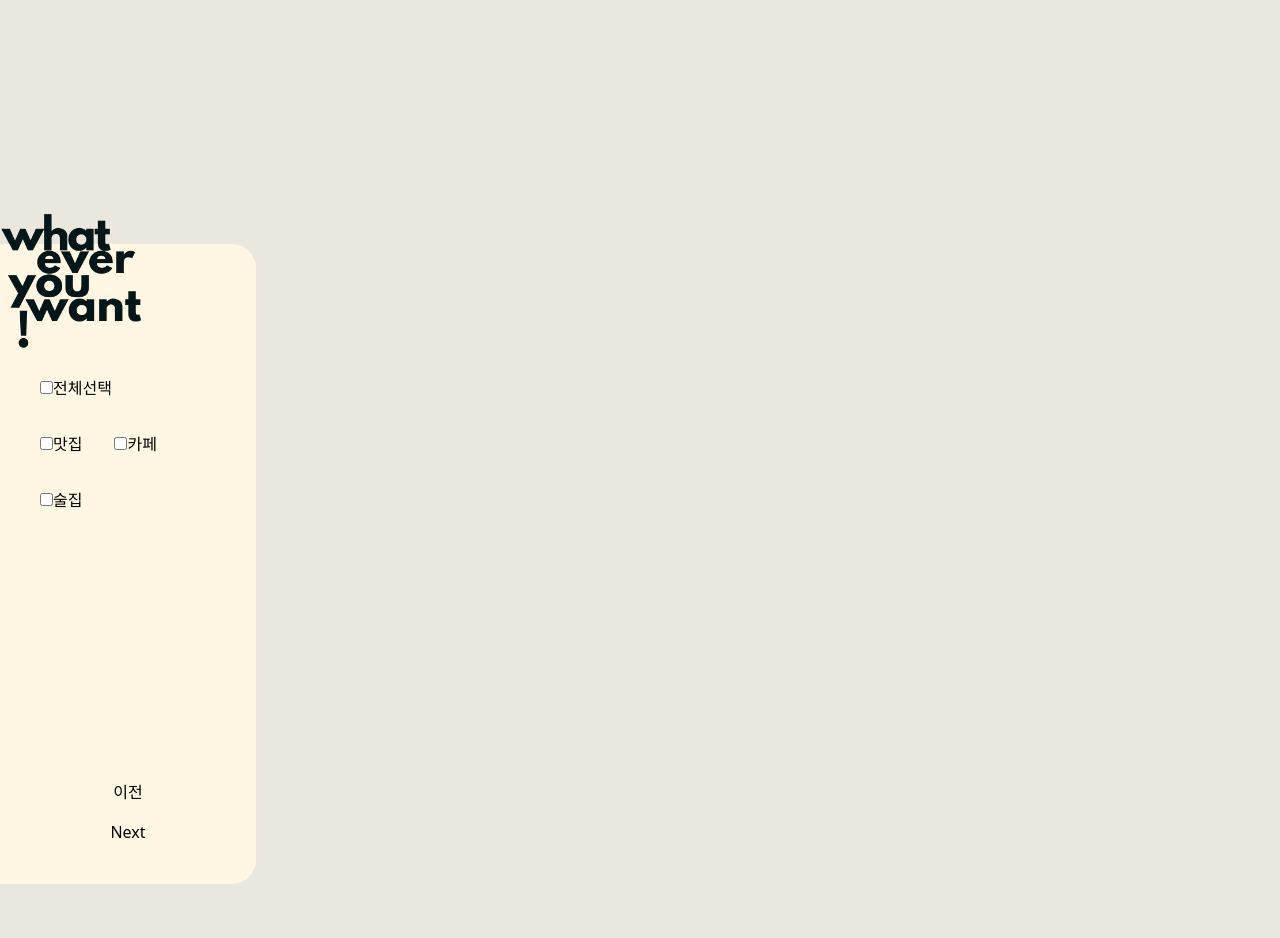
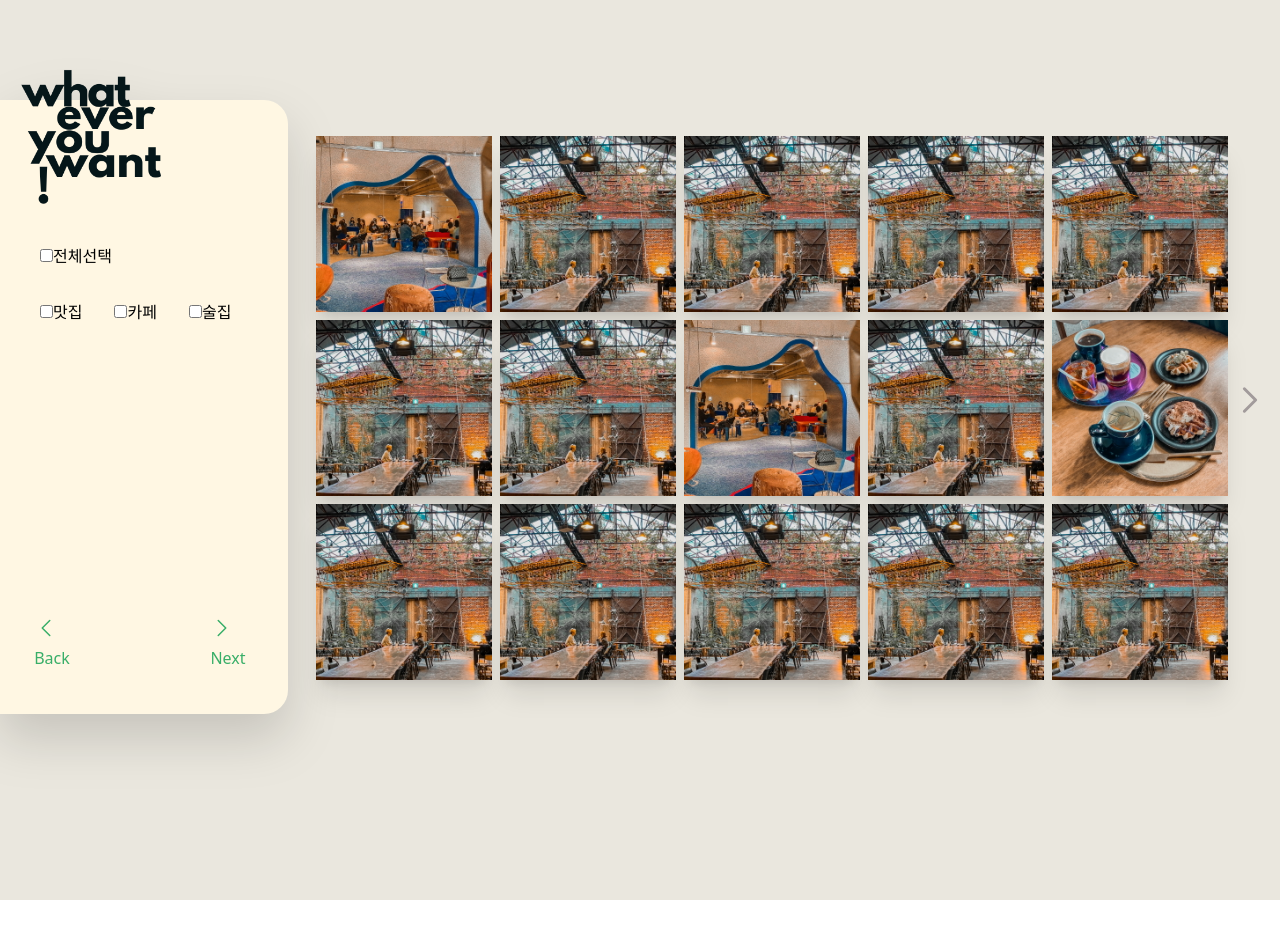
Before and after one commit to PROJECT-SAESAM/FRONT-END, a React (Create React App) app: page / in a window 1280 px wide. Shown: the part 700-1638 px from the top of the page. After the commit the page ends 1600 px from the top, so only its background shows below. Built offline with nearby package versions, Linux system fonts and the light colour scheme.

Commit message:
0202/ 메인서비스부분 css 진행중

```diff
--- a/src/App.tsx
+++ b/src/App.tsx
@@ -10,9 +10,8 @@ function App() {
   return (
     <div className='App h-full bg-[#eae7de]'>
       {/* 기본 배경색 */}
-      <Header />
-      <RCMND />
-      <div className='h-36' />
+      <div><Header /></div>
+      <div><RCMND /></div>
       {/* <Footer /> */}
     </div>
   );
--- a/src/Layout/Header.tsx
+++ b/src/Layout/Header.tsx
@@ -26,7 +26,7 @@ const Header = () => {
 
 
     return (
-        <div className="h-screen">
+        <div>
             {/* <video src="./video/coffee_shop.mp4" loop autoPlay muted /> */}
             <div className="flex p-3 space-x-8 text-xs">
                 {visitGithub(teamInfo)}
--- a/src/Layout/Main/RCMND/Check.tsx
+++ b/src/Layout/Main/RCMND/Check.tsx
@@ -47,21 +47,21 @@ const Check = () => {
 
         console.log({ key, values });
 
-        const checkedIMG = './IMG/seasam_logo.png';
-
         // 키워드 리스트 돌려서 체크박스 생성
         const checkBox =
             values.map((value) => {
-                return (
-                    <><p className="p-2"><label><input type="checkbox" name={key} value={value} onChange={(e) => singleCheck(e.target.checked, e.target.value)}
-                        checked={checkedKeywordList.includes(value) ? true : false} />{value}</label></p></>
+                return (//체크박스 디자인 바꾸기
+                    // className = "w-4 h-4 border-2 rounded-sm appearance-none border-slate-700"
+                    <><p className="p-2"><label><input type="checkbox" name={key} id={value} value={value} onChange={(e) => singleCheck(e.target.checked, e.target.value)}
+                        checked={checkedKeywordList.includes(value) ? true : false} />{value}</label>
+                    </p></>
                 )
             })
 
 
         return (
             <>
-                <p className="w-full p-2">
+                <p className="w-full p-2 h-fit">
                     <label>
                         <input type="checkbox" onChange={(e) => allCheck(e.target.checked)} checked={checkedKeywordList.length === values.length ? true : false} />
                         전체선택
@@ -74,23 +74,6 @@ const Check = () => {
     }
 
 
-    // 다음 버튼
-    const nextButton = (n: number): ReactNode => {
-        // console.log("현재 n은 : " + n);
-        // n++
-        // console.log("현재 n은 : " + n);
-
-        return (
-            // TODO : 화살표 이미지로 변경
-            <>
-                <p className="flex p-2 place-content-center">
-                    <label>
-                        <button type="button" name="nextButton" onClick={() => { setKeywordOptions(categoryList[n]) }} >Next</button>
-                    </label>
-                </p>
-            </>
-        )
-    }
 
     // 전체선택이 체크되면
     const allCheck = (checked: boolean) => {
@@ -114,35 +97,59 @@ const Check = () => {
     console.log(checkedKeywordList)
 
     // 이전 버튼
-    const PRVSButton = () => {
+    const backButton = () => {
         return (
-            // TODO : 화살표 이미지로 변경
             <>
-                <p className="flex p-2 place-content-center">
+                <p className="flex w-5 p-2 pl-8 place-content-center ">
                     <label>
-                        <button type="button" name="PRVSButton" >이전</button>
+                        <button type="button" name="backButton" >
+                            <svg xmlns="http://www.w3.org/2000/svg" fill="none" viewBox="0 0 24 24" stroke-width="1.5" stroke="#39AE68" className="w-6 h-6">
+                                <path stroke-linecap="round" stroke-linejoin="round" d="M15.75 19.5L8.25 12l7.5-7.5" />
+                            </svg>
+                        </button>
+                        <span className="text-[#39AE68] font-medium hover:underline">Back</span>
                     </label>
                 </p>
             </>
         )
     }
 
+    // 다음 버튼
+    const nextButton = (n: number): ReactNode => {
+        // console.log("현재 n은 : " + n);
+        // n++
+        // console.log("현재 n은 : " + n);
+
+        return (
+            <>
+                <p className="flex w-5 p-2 pr-8 place-content-center">
+                    <label>
+                        <button type="button" name="nextButton" onClick={() => { setKeywordOptions(categoryList[n]) }} >
+                            <svg xmlns="http://www.w3.org/2000/svg" fill="none" viewBox="0 0 24 24" stroke-width="1.5" stroke="#39AE68" className="w-6 h-6">
+                                <path stroke-linecap="round" stroke-linejoin="round" d="M8.25 4.5l7.5 7.5-7.5 7.5" />
+                            </svg>
+                        </button>
+                        <span className="text-[#39AE68] font-medium hover:underline">Next</span>
+                    </label>
+                </p>
+            </>
+        )
+    }
 
     return (
-        <div className="h-screen">
-            {/* whatever you want */}
-            <img className="whatEverYouWant! h-36 w-36 translate-y-28" src="./IMG/what ever you want!.png" alt="what ever you want!" />
+        <div>
             {/* 베이지 박스 */}
-            <div className="bg-[#fff7e3] h-4/5 w-64 rounded-r-3xl pt-28 px-5">
+            <div className="bg-[#fff7e3] w-72 h-full rounded-r-3xl px-5 drop-shadow-2xl">
+                {/* whatever you want */}
+                < img className="whatEverYouWant! -translate-y-8 h-36 w-36" src="./IMG/what ever you want!.png" alt="what ever you want!" />
                 {/* 체크리스트랑(전체선택 포함) 다음 버튼 */}
-                <div className="flex flex-wrap h-full">
+                <div className="flex flex-wrap pt-3 -translate-y-8 h-fit">
                     <div className="flex flex-row flex-wrap content-start justify-start gap-4 p-3 h-96">{keywordCheckBox(keywordOptions)}</div>
-                    <div className="w-full">
-                        <div>{PRVSButton()}</div>
+                    <div className="flex flex-row justify-between w-full pb-1 pr-2">
+                        <div>{backButton()}</div>
                         <div>{nextButton(0)}</div>
                     </div>
                 </div>
-
             </div>
         </div>
     )
--- a/src/Layout/Main/RCMND/RCMND.tsx
+++ b/src/Layout/Main/RCMND/RCMND.tsx
@@ -8,29 +8,61 @@ import qs from "qs";
 const RCMND = () => {
 
     // 이미지 띄우는 부분
-    // const showRCMND = (): ReactNode => {
+    const showRCMND = (): ReactNode => {
 
-    //     const cafeIMG1 = "21797_10632_1745.jpg";
-    //     const cafeIMG2 = "21797_10633_1844.jpg";
-    //     const cafeIMG3 = "21797_10635_1948.jpg";
+        const cafeIMG1 = "/IMG/dumdum/21797_10632_1745.jpg";
+        const cafeIMG2 = "/IMG/dumdum/21797_10633_1844.jpg";
+        const cafeIMG3 = "/IMG/dumdum/21797_10635_1948.jpg";
 
-    //     const listIMGs = [cafeIMG1, cafeIMG2, cafeIMG3];
-    //     // const [IMG, setIMG] = useState<>(cafeIMG1);
+        const listIMGs = [cafeIMG1, cafeIMG2, cafeIMG3];
+        // const [IMG, setIMG] = useState<>(cafeIMG1);
 
-    //     return (
-    //         <div className="container">
-    //             <div className="item"><image src={IMG} /></div>
-    //         </div>
-    //     )
-    // }
+        return (
+            <div className="flex">
+                <div className="container grid justify-center grid-cols-5 grid-rows-3 gap-2 pt-4 ">
+                    {/* <button className="bg-[url('https://www.google.com/imgres?imgurl=https%3A%2F%2Ft3.daumcdn.net%2Fthumb%2FR720x0%2F%3Ffname%3Dhttp%3A%2F%2Ft1.daumcdn.net%2Fbrunch%2Fservice%2Fuser%2F5GdC%2Fimage%2FbYmpkwCBPcrYP5f0QxHSS24ANsw&imgrefurl=https%3A%2F%2Fbrunch.co.kr%2F%40%405GdC%2F104&tbnid=HP7LmFkn6pll2M&vet=12ahUKEwiD1-ft3_b8AhWMHaYKHeIiCa4QMygOegUIARDfAQ..i&docid=p7Ed31O1GN_wBM&w=720&h=900&q=%EC%B9%B4%ED%8E%98%20%EC%84%B1%EC%88%98&ved=2ahUKEwiD1-ft3_b8AhWMHaYKHeIiCa4QMygOegUIARDfAQ')]">
+                        버튼
+                    </button>
+                    <div className="flex">
+                        <img className="shadow-xl w-50 h-50 hover:grayscale" src={cafeIMG1} alt="성수 카페" />
+                        <span>대림창고</span>
+                    </div> */}
+                    <img className="shadow-xl w-50 h-50" src={cafeIMG2} alt="성수 카페" />
+                    <img className="shadow-xl w-50 h-50" src={cafeIMG1} alt="성수 카페" />
+                    <img className="shadow-xl w-50 h-50" src={cafeIMG1} alt="성수 카페" />
+                    <img className="shadow-xl w-50 h-50" src={cafeIMG1} alt="성수 카페" />
+                    <img className="shadow-xl w-50 h-50" src={cafeIMG1} alt="성수 카페" />
+                    <img className="shadow-xl w-50 h-50" src={cafeIMG1} alt="성수 카페" />
+                    <img className="shadow-xl w-50 h-50" src={cafeIMG1} alt="성수 카페" />
+                    <img className="shadow-xl w-50 h-50" src={cafeIMG2} alt="성수 카페" />
+                    <img className="shadow-xl w-50 h-50" src={cafeIMG1} alt="성수 카페" />
+                    <img className="shadow-xl w-50 h-50" src={cafeIMG3} alt="성수 카페" />
+                    <img className="shadow-xl w-50 h-50" src={cafeIMG1} alt="성수 카페" />
+                    <img className="shadow-xl w-50 h-50" src={cafeIMG1} alt="성수 카페" />
+                    <img className="shadow-xl w-50 h-50" src={cafeIMG1} alt="성수 카페" />
+                    <img className="shadow-xl w-50 h-50" src={cafeIMG1} alt="성수 카페" />
+                    <img className="shadow-xl w-50 h-50" src={cafeIMG1} alt="성수 카페" />
+                </div>
+                <div className="flex content-center w-fit">
+                    <button type="button" name="nextPlaceButton">
+                        <svg xmlns="http://www.w3.org/2000/svg" fill="none" viewBox="0 0 24 24" stroke-width="2" stroke="#A29B9B" className="w-10 h-10 pl-1">
+                            <path stroke-linecap="round" stroke-linejoin="round" d="M8.25 4.5l7.5 7.5-7.5 7.5" />
+                        </svg>
+                    </button>
+                </div>
+            </div>
+        )
+    }
 
 
 
 
     return (
         <div className="h-screen">
-            <Check />
-            {/* {showRCMND()} */}
+            <div className="flex">
+                <div className="flex w-fit"><Check /></div>
+                <div className="pt-5 pr-3 pl-7 w-fit h-fit">{showRCMND()}</div>
+            </div>
         </div>
 
     )
```
